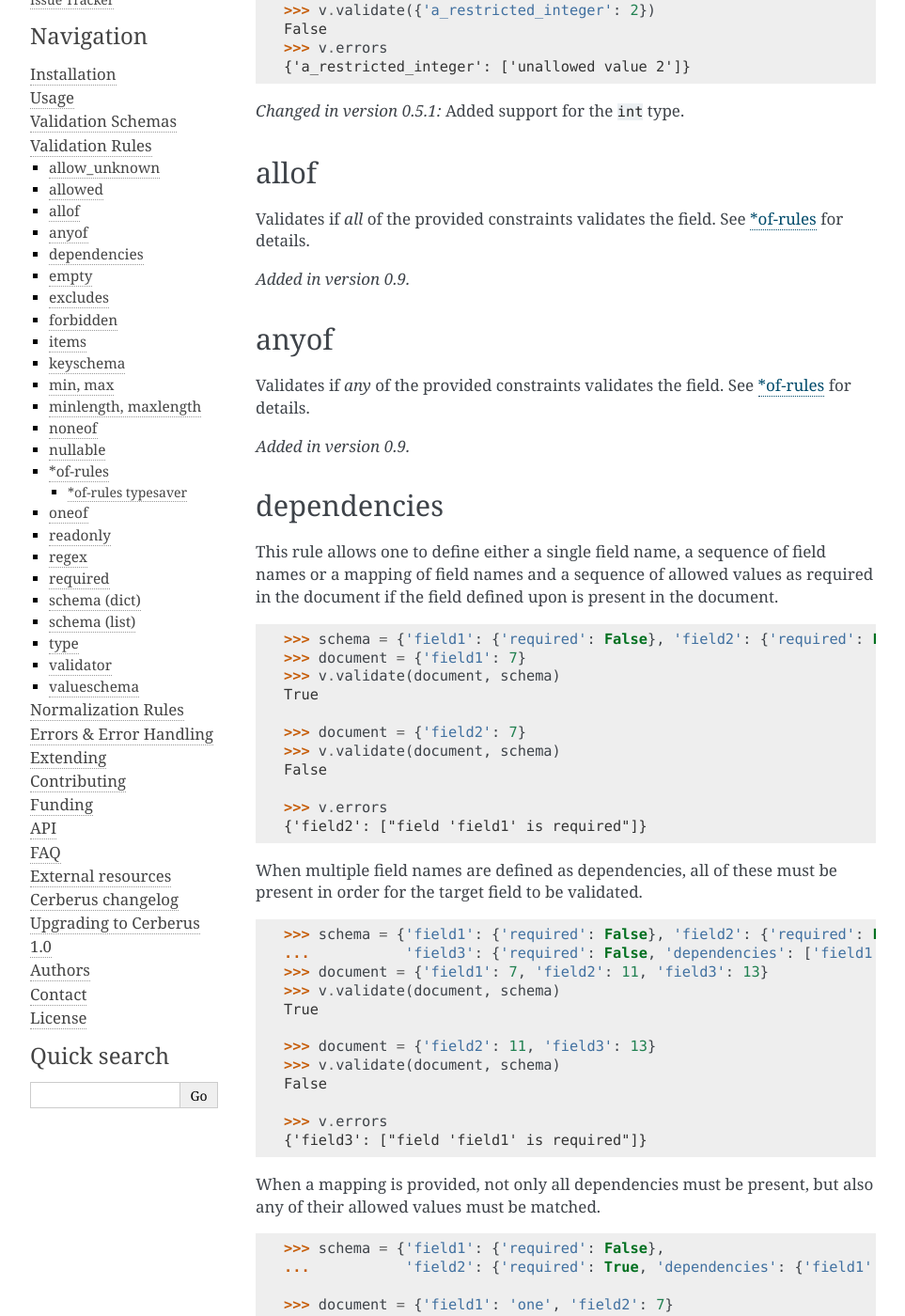
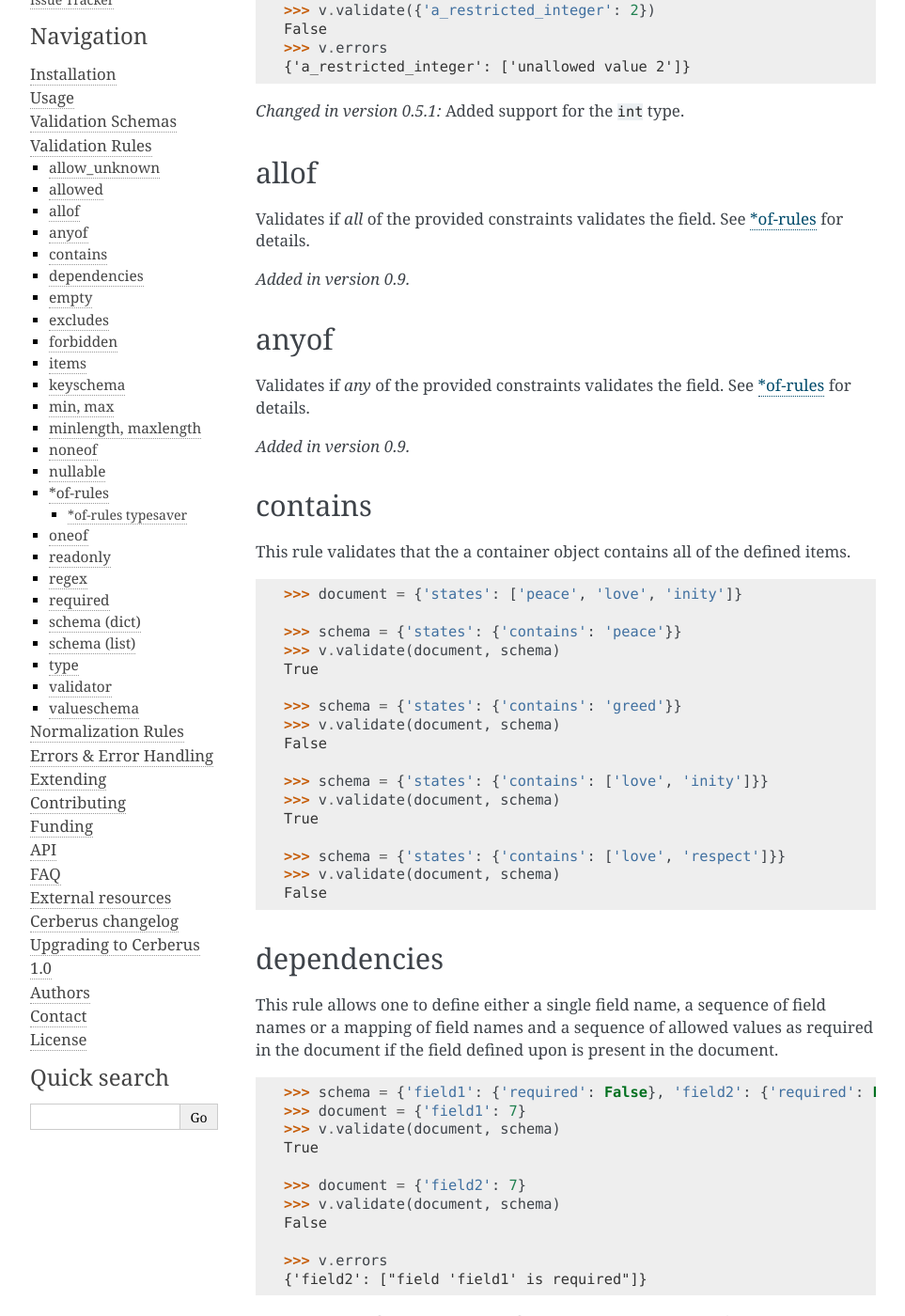
Before and after one commit to pyeve/cerberus, a Sphinx documentation site: the page built from docs/validation-rules.rst, in a window 1280 px wide and 1400 px high, scrolled down 896 px. Shown: the whole window at 94% size, without its empty margins (148-1111 px from the left). Built offline with Sphinx 7.4.7, drawn with Linux system fonts in a browser that asks for light colours; comment, search, counter and statistics services are not loaded.

Commit message:
Adds the 'contains' rule
Closes #358

```diff
--- a/docs/validation-rules.rst
+++ b/docs/validation-rules.rst
@@ -61,6 +61,31 @@
 Validates if *any* of the provided constraints validates the field. See `\*of-rules`_ for details.
 
 .. versionadded:: 0.9
+
+contains
+--------
+This rule validates that the a container object contains all of the defined items.
+
+.. doctest::
+
+    >>> document = {'states': ['peace', 'love', 'inity']}
+
+    >>> schema = {'states': {'contains': 'peace'}}
+    >>> v.validate(document, schema)
+    True
+
+    >>> schema = {'states': {'contains': 'greed'}}
+    >>> v.validate(document, schema)
+    False
+
+    >>> schema = {'states': {'contains': ['love', 'inity']}}
+    >>> v.validate(document, schema)
+    True
+
+    >>> schema = {'states': {'contains': ['love', 'respect']}}
+    >>> v.validate(document, schema)
+    False
+
 
 .. _dependencies:
 
```
Also changed, not shown: CHANGES.rst (+6 -3 lines), 3 other files.
